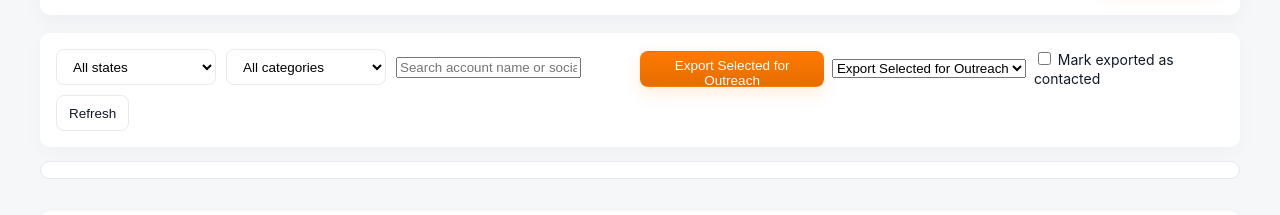
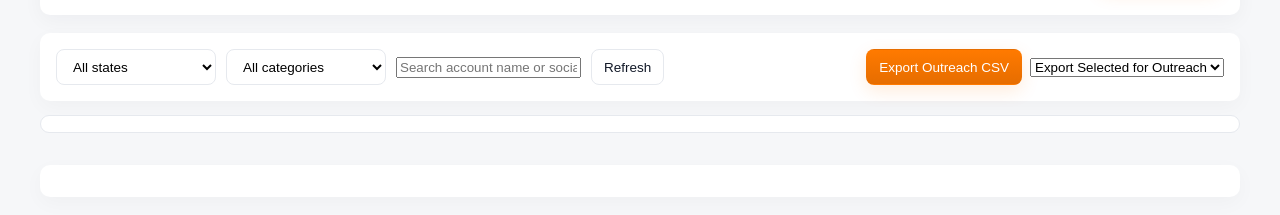
Before and after one commit to francheskazng/Viakix-Influencer-Database, a plain HTML site: page index.html in a window 1280 px wide. Shown: the part 103-318 px from the top of the page. Drawn offline with nearby package versions, Linux system fonts and the light colour scheme.

Commit message:
Update index.html

```diff
--- a/index.html
+++ b/index.html
@@ -41,13 +41,13 @@
 
         <div class="export-actions">
           <div class="export-group">
-            <button id="export-btn" class="btn primary">Export Selected for Outreach</button>
+            <button id="export-btn" class="btn primary">Export Outreach CSV</button>
             <select id="export-mode" title="Export mode">
               <option value="selected">Export Selected for Outreach</option>
               <option value="filtered">Export Filtered</option>
               <option value="all">Export All</option>
             </select>
-            <label class="inline"><input id="mark-contacted" type="checkbox" /> Mark exported as contacted</label>
+            <!-- "Mark exported as contacted" removed per request -->
           </div>
         </div>
       </section>
```
